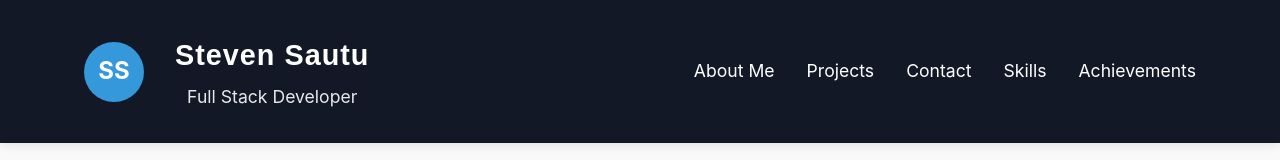
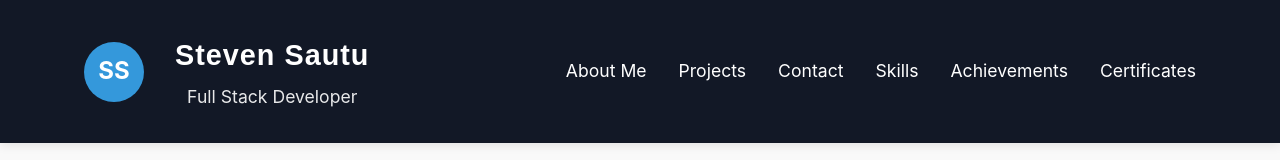
Before and after one commit to StevenSautu/My-Portofolio, a React (Create React App) app in the folder my-portfolio/: page / in a window 1280 px wide. Shown: the top 160 px of the page. Built offline with nearby package versions, Linux system fonts and the light colour scheme.

Commit message:
Update Header component with new structure

```diff
--- a/my-portfolio/src/components/Header.js
+++ b/my-portfolio/src/components/Header.js
@@ -1,4 +1,3 @@
-
 import React, { useState } from 'react';
 import './Header.css';
 
@@ -31,6 +30,9 @@ const Header = () => {
               <li><a href="#contact">Contact</a></li>
               <li><a href="#skills">Skills</a></li>
               <li><a href="#achievements">Achievements</a></li>
+              <li><a href="#certificates">Certificates</a></li>
+
+
             </ul>
           </nav>
         </div>
@@ -61,6 +63,7 @@ const Header = () => {
               <li><a href="#contact">Contact</a></li>
               <li><a href="#skills">Skills</a></li>
               <li><a href="#achievements">Achievements</a></li>
+              <li><a href="#certificates">Certificates</a></li>
             </ul>
           </nav>
         )}
```
